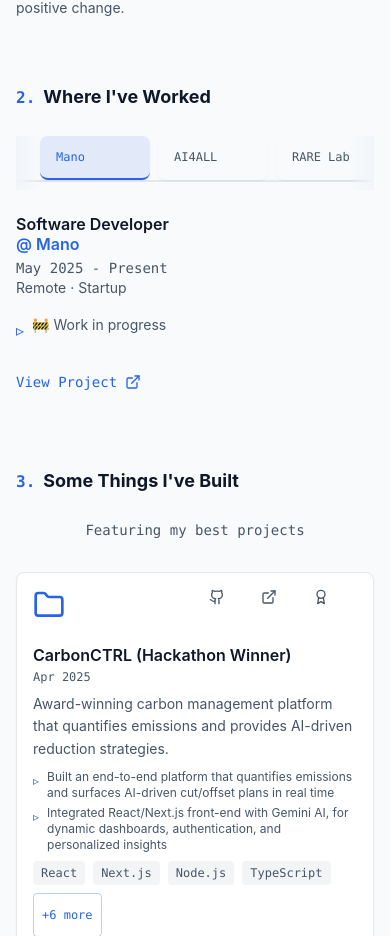
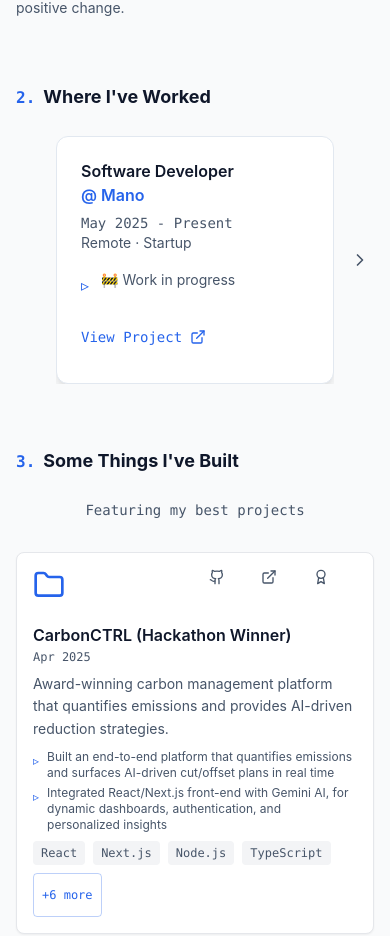
Before and after one commit to Param-10/Portfolio-Website, a React (Vite) app: page / in a window 390 px wide. Shown: the part 1600-2536 px from the top of the page. Built offline with nearby package versions, Linux system fonts and the light colour scheme.

Commit message:
Improve mobile experience: Replace horizontal scrolling with card swiper in Experience section

```diff
--- a/src/components/Experience.tsx
+++ b/src/components/Experience.tsx
@@ -1,6 +1,6 @@
 import { useState } from 'react';
-import { motion } from 'framer-motion';
-import { ExternalLink } from 'lucide-react';
+import { motion, AnimatePresence } from 'framer-motion';
+import { ExternalLink, ChevronLeft, ChevronRight } from 'lucide-react';
 
 interface ExperienceItem {
   id: string;
@@ -132,28 +132,28 @@ function Experience() {
     }
   ];
 
-  // Helper to parse the start date from the duration string
-  function parseStartDate(duration: string): Date {
-    // Example: 'May 2025 - Present' or 'Jan 2024 - May 2024'
-    const match = duration.match(/([A-Za-z]+) (\d{4})/);
-    if (!match) return new Date(0);
-    const [, month, year] = match;
-    const monthMap: { [key: string]: number } = {
-      'Jan': 0, 'Feb': 1, 'Mar': 2, 'Apr': 3, 'May': 4, 'Jun': 5,
-      'Jul': 6, 'Aug': 7, 'Sep': 8, 'Oct': 9, 'Nov': 10, 'Dec': 11
-    };
-    return new Date(parseInt(year), monthMap[month] || 0, 1);
-  }
+  const [activeExperience, setActiveExperience] = useState(experiences[0]?.id || '');
+  const [currentMobileIndex, setCurrentMobileIndex] = useState(0);
 
-  // Sort experiences from latest to oldest by start date
-  const sortedExperiences = [...experiences].sort((a, b) => {
-    const dateA = parseStartDate(a.duration);
-    const dateB = parseStartDate(b.duration);
-    return dateB.getTime() - dateA.getTime();
+  const sortedExperiences = experiences.sort((a, b) => {
+    const aDate = new Date(a.duration.split(' - ')[0]);
+    const bDate = new Date(b.duration.split(' - ')[0]);
+    return bDate.getTime() - aDate.getTime();
   });
 
-  const [activeExperience, setActiveExperience] = useState(sortedExperiences[0].id);
   const currentExperience = sortedExperiences.find(exp => exp.id === activeExperience) || sortedExperiences[0];
+
+  const nextMobileCard = () => {
+    const nextIndex = (currentMobileIndex + 1) % sortedExperiences.length;
+    setCurrentMobileIndex(nextIndex);
+    setActiveExperience(sortedExperiences[nextIndex].id);
+  };
+
+  const prevMobileCard = () => {
+    const prevIndex = currentMobileIndex === 0 ? sortedExperiences.length - 1 : currentMobileIndex - 1;
+    setCurrentMobileIndex(prevIndex);
+    setActiveExperience(sortedExperiences[prevIndex].id);
+  };
 
   return (
     <div className="container mx-auto px-4 md:px-6">
@@ -166,46 +166,103 @@ function Experience() {
       >
         <h2 className="section-heading">Where I've Worked</h2>
 
-        <div className="flex flex-col lg:flex-row gap-6 lg:gap-8">
+        {/* Mobile Card Swiper */}
+        <div className="block lg:hidden">
+          <div className="relative">
+            {/* Navigation Arrows */}
+            {currentMobileIndex > 0 && (
+              <button
+                onClick={prevMobileCard}
+                className="absolute -left-3 top-1/2 -translate-y-1/2 z-10 p-2 text-slate-600 dark:text-slate-400 hover:text-blue-600 dark:hover:text-blue-400 transition-all duration-200"
+              >
+                <ChevronLeft className="w-5 h-5" />
+              </button>
+            )}
+
+            {currentMobileIndex < sortedExperiences.length - 1 && (
+              <button
+                onClick={nextMobileCard}
+                className="absolute -right-3 top-1/2 -translate-y-1/2 z-10 p-2 text-slate-600 dark:text-slate-400 hover:text-blue-600 dark:hover:text-blue-400 transition-all duration-200"
+              >
+                <ChevronRight className="w-5 h-5" />
+              </button>
+            )}
+
+            {/* Card Container */}
+            <div className="mx-10 overflow-hidden">
+              <AnimatePresence mode="wait">
+                <motion.div
+                  key={currentExperience.id}
+                  initial={{ opacity: 0, x: 300 }}
+                  animate={{ opacity: 1, x: 0 }}
+                  exit={{ opacity: 0, x: -300 }}
+                  transition={{ duration: 0.3, ease: "easeInOut" }}
+                  className="bg-white dark:bg-slate-800 p-6 rounded-xl border border-slate-200 dark:border-slate-700 shadow-lg"
+                >
+                  <div className="space-y-4">
+                    <div>
+                      <h3 className="text-lg font-semibold text-slate-900 dark:text-slate-100 leading-tight">
+                        <span className="block">{currentExperience.title}</span>
+                        <span className="text-blue-600 dark:text-blue-400 block mt-1">
+                          @ {currentExperience.company}
+                        </span>
+                      </h3>
+                      <p className="text-sm font-mono text-slate-600 dark:text-slate-400 mt-2">
+                        {currentExperience.duration}
+                      </p>
+                      <p className="text-sm text-slate-600 dark:text-slate-400">
+                        {currentExperience.location} · {currentExperience.type}
+                      </p>
+                    </div>
+
+                    <ul className="space-y-3">
+                      {currentExperience.description.map((item, index) => (
+                        <li key={index} className="flex items-start">
+                          <span className="text-blue-600 dark:text-blue-400 mr-3 mt-1 flex-shrink-0">▹</span>
+                          <span className="text-slate-600 dark:text-slate-400 text-sm leading-relaxed">
+                            {item}
+                          </span>
+                        </li>
+                      ))}
+                    </ul>
+
+                    {currentExperience.link && (
+                      <a
+                        href={currentExperience.link}
+                        target="_blank"
+                        rel="noopener noreferrer"
+                        className="inline-flex items-center gap-2 text-blue-600 dark:text-blue-400 hover:text-blue-700 dark:hover:text-blue-300 font-mono text-sm transition-colors"
+                      >
+                        View Project
+                        <ExternalLink className="w-4 h-4" />
+                      </a>
+                    )}
+                  </div>
+                </motion.div>
+              </AnimatePresence>
+            </div>
+          </div>
+        </div>
+
+        {/* Desktop Tab Layout */}
+        <div className="hidden lg:flex flex-col lg:flex-row gap-6 lg:gap-8">
           {/* Tab Navigation */}
-          <div className="relative flex lg:flex-col overflow-x-auto lg:overflow-x-visible scrollbar-hide pb-2 lg:pb-0 snap-x snap-mandatory lg:snap-none">
-            {/* Enhanced left fade for scroll hint */}
-            <div className="pointer-events-none absolute left-0 top-0 h-full w-6 bg-gradient-to-r from-slate-100 dark:from-slate-900 via-slate-100/60 dark:via-slate-900/60 to-transparent z-10 block lg:hidden" />
-
-            {/* Navigation container with improved mobile styling */}
-            <div className="flex lg:flex-col border-b-2 lg:border-b-0 lg:border-l-2 border-slate-200 dark:border-slate-700 min-w-max lg:min-w-0 pl-4 pr-4 lg:pl-0 lg:pr-0">
-              {sortedExperiences.map((exp, index) => (
+          <div className="relative">
+            <div className="flex flex-col border-l-2 border-slate-200 dark:border-slate-700">
+              {sortedExperiences.map((exp) => (
                 <button
                   key={exp.id}
                   onClick={() => setActiveExperience(exp.id)}
-                  className={`text-left px-4 py-3 lg:px-6 lg:py-3 text-sm lg:text-base font-mono whitespace-nowrap lg:whitespace-normal transition-all duration-300 border-b-2 lg:border-b-0 lg:border-l-2 rounded-lg lg:rounded-none focus:outline-none focus:ring-2 focus:ring-blue-500 dark:focus:ring-blue-400 shadow-sm snap-center lg:snap-align-none ${
-                    index === 0 ? 'ml-2 lg:ml-0' : 'ml-1 lg:ml-0'
-                  } ${
-                    index === sortedExperiences.length - 1 ? 'mr-2 lg:mr-0' : 'mr-1 lg:mr-0'
-                  } ${
+                  className={`text-left px-6 py-3 text-base font-mono transition-all duration-300 border-l-2 focus:outline-none focus:ring-2 focus:ring-blue-500 dark:focus:ring-blue-400 ${
                     activeExperience === exp.id
-                      ? 'text-blue-600 dark:text-blue-400 border-blue-600 dark:border-blue-400 bg-blue-600/10 dark:bg-blue-400/10 shadow-md'
+                      ? 'text-blue-600 dark:text-blue-400 border-blue-600 dark:border-blue-400 bg-blue-600/10 dark:bg-blue-400/10'
                       : 'text-slate-600 dark:text-slate-400 border-transparent hover:text-slate-900 dark:hover:text-slate-100 hover:bg-slate-50 dark:hover:bg-slate-800/50'
                   }`}
-                  style={{ minWidth: '110px' }}
                 >
-                  <span className="block lg:hidden text-xs font-medium">
-                    {exp.company === 'Society of Hispanic Professional Engineers at USF' ? 'SHPE USF' :
-                     exp.company === 'Students of India Association' ? 'SIA USF' :
-                     exp.company === 'USF College of Engineering' ? 'USF Eng' :
-                     exp.company === 'USF Libraries' ? 'USF Lib' :
-                     exp.company === 'TEDx at USF' ? 'TEDx USF' :
-                     exp.company === 'Coefficient Software Systems' ? 'Coefficient' :
-                     exp.company === 'RARE Lab' ? 'RARE Lab' :
-                     exp.company}
-                  </span>
-                  <span className="hidden lg:block">{exp.company}</span>
+                  {exp.company}
                 </button>
               ))}
             </div>
-
-            {/* Enhanced right fade for scroll hint */}
-            <div className="pointer-events-none absolute right-0 top-0 h-full w-6 bg-gradient-to-l from-slate-100 dark:from-slate-900 via-slate-100/60 dark:via-slate-900/60 to-transparent z-10 block lg:hidden" />
           </div>
 
           {/* Content */}
@@ -258,7 +315,7 @@ function Experience() {
           </div>
         </div>
       </motion.div>
-      </div>
+    </div>
   );
 }
 
```
